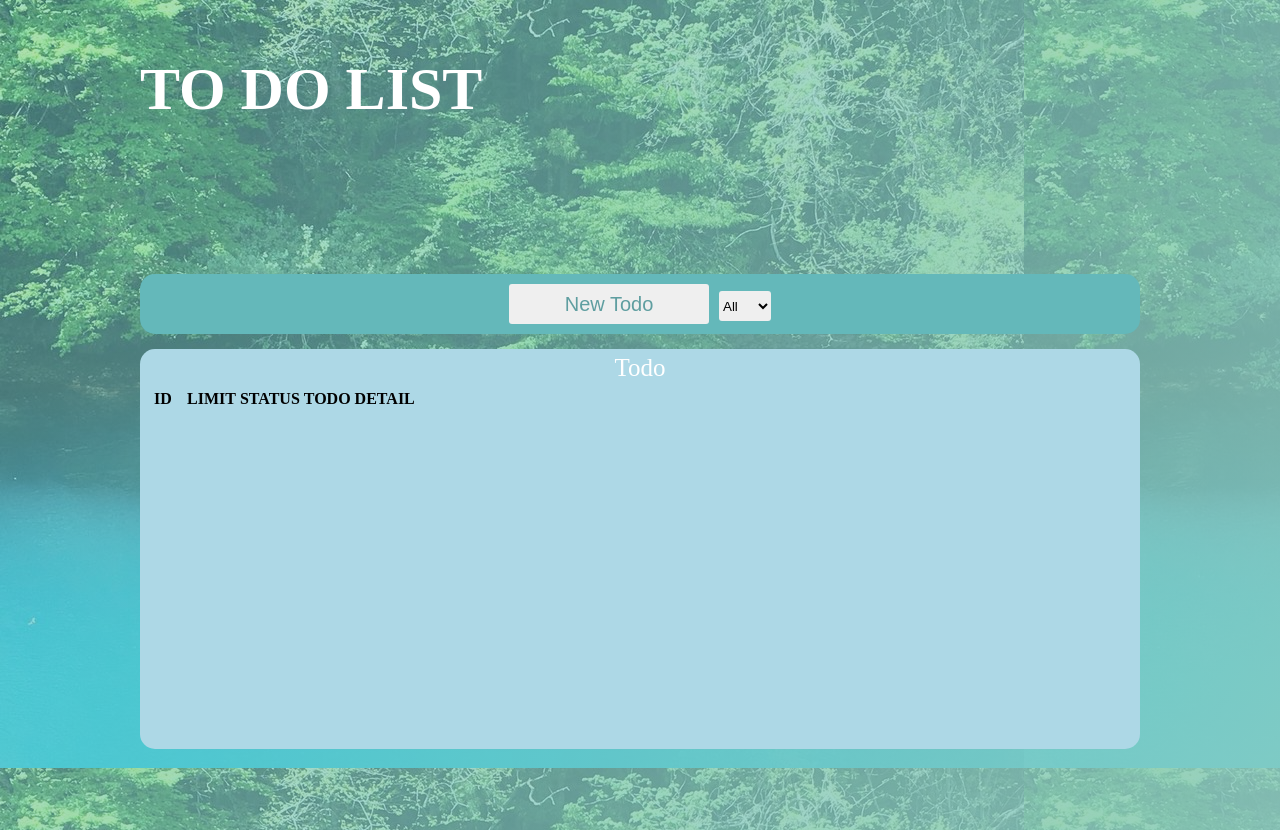
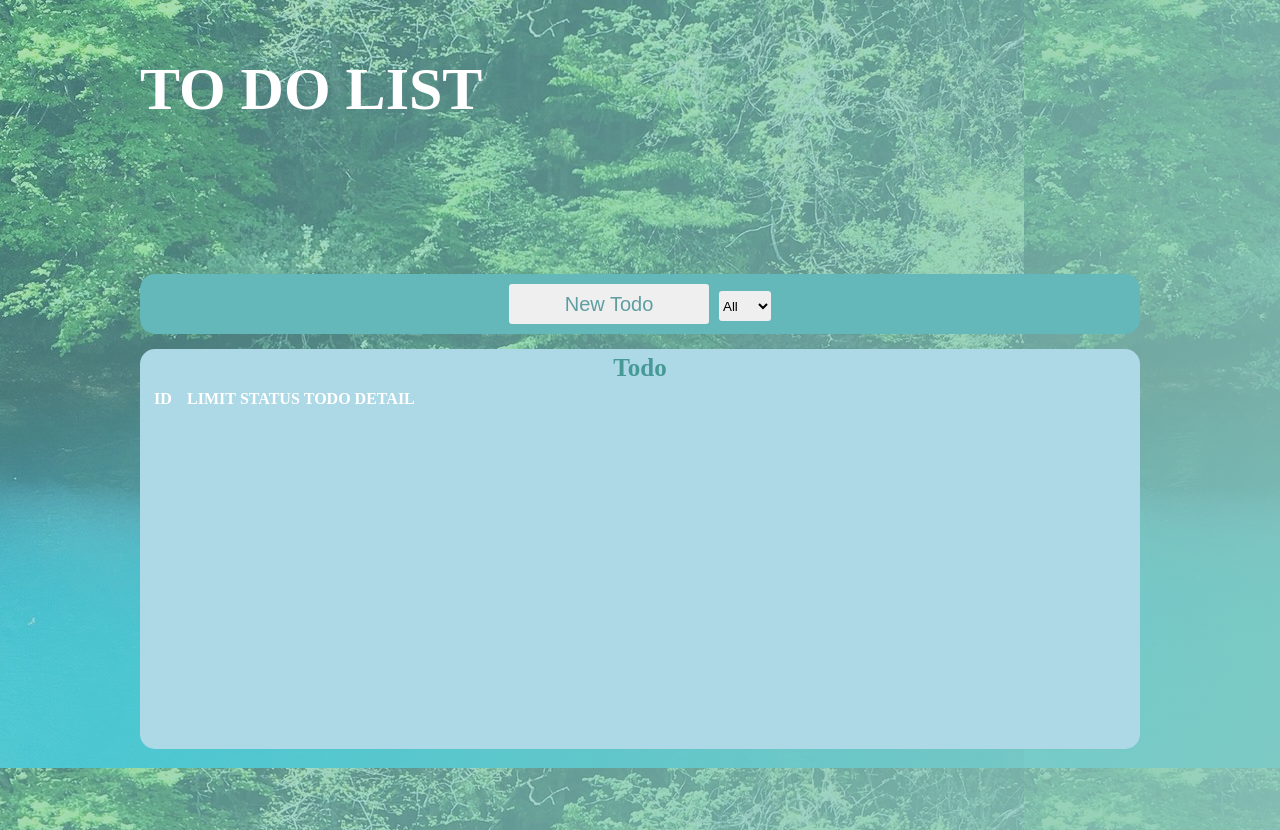
Before and after one commit to shimizu0623/second_todo, a React (Create React App) app: page / in a window 1280 px wide. Built offline with nearby package versions, Linux system fonts and the light colour scheme.

Commit message:
todoが太字で表示されるように変更

```diff
--- a/src/App.jsx
+++ b/src/App.jsx
@@ -108,10 +108,11 @@ const App =()=>{
         setSelector(event.target.value)
     }
 
+
     const onChangeTodoStatus = (event, todo) => {
         todo.status = event.target.value
         updateTodoList(todo)
-    }
+     }
 
     const filterStatus = todo => {
         switch (selector) {
@@ -123,6 +124,7 @@ const App =()=>{
               return todo.status === 'Done'
             default :
               return true
+            //   ↑breakよりreturnが強いからbreakなくてok
           }
     }
 
--- a/src/Style.css
+++ b/src/Style.css
@@ -59,11 +59,16 @@ button:hover {
   text-align: center;
   margin: 15px 0 0 0;
   padding: 5px 0;
-  color: white;
+  color: rgb(71, 153, 150);
+  font-weight: 600;
 }
 .todoList {
   background-color: lightblue;
   min-height: 400px;
+}
+
+.todoListsTable th {
+  color: white;
 }
 
 /* .completedList {
@@ -90,6 +95,7 @@ tr td:nth-child(4) {
 
 tr p {
   margin: 0 auto;
+  font-weight: bold;
 }
 
 tr td:last-child {
@@ -113,6 +119,10 @@ tr td:last-child {
   width: 90px;
   margin: 0 5px;
 }
+
+/* .styleDone {
+  text-decoration:line-through
+} */
 
 #detail,
 #create,
```
